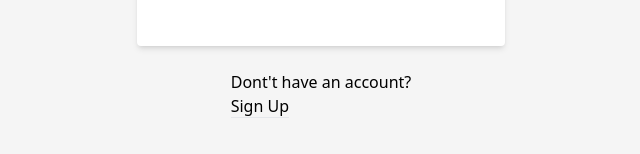
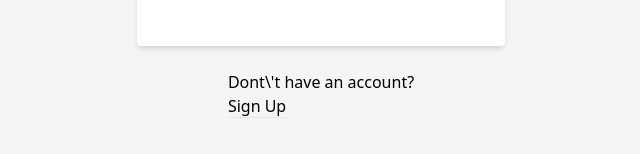
Before and after one commit to SawanKumarBhagat/NoteStore, a Next.js app: page /signin in a window 1280 px wide. Shown: the part 622-776 px from the top of the page, without its empty margins (319-959 px from the left). Built offline with nearby package versions, Linux system fonts and the light colour scheme.

Commit message:
first commit

```diff
--- a/pages/signin.js
+++ b/pages/signin.js
@@ -85,7 +85,7 @@ function LogIn() {
         </div>
 
         <div className="text-grey-dark mt-6">
-          <p>Dont't have an account?</p>
+          <p>Dont\'t have an account?</p>
           <Link
             className="no-underline border-b border-blue text-blue"
             href="/signup"
```
